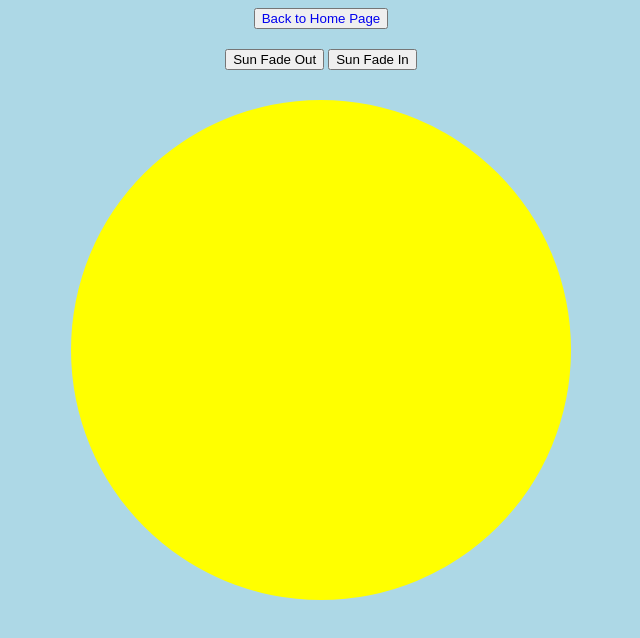
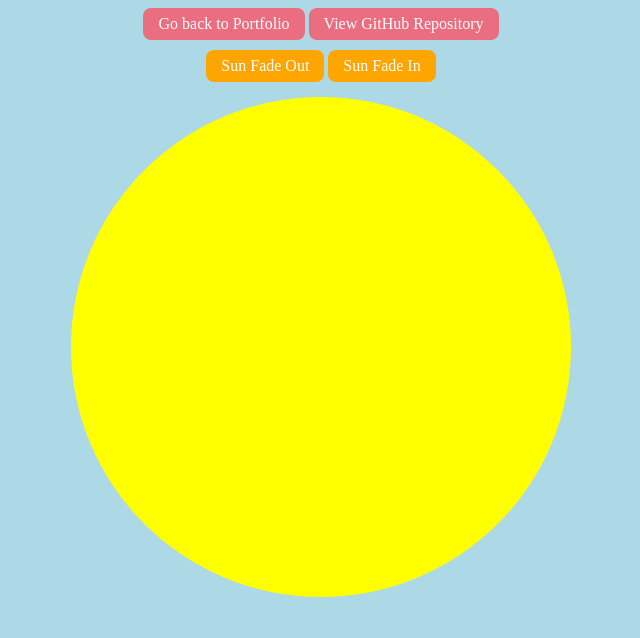
Before and after one commit to MeaghanRea/Portfolio, a website: page SunFadeInAndOut/index.html in a window 1280 px wide. Shown: the whole page, without its empty margins (319-959 px from the left). Drawn offline with nearby package versions, Linux system fonts and the light colour scheme.

Commit message:
added github link to page and edited buttons

```diff
--- a/SunFadeInAndOut/index.html
+++ b/SunFadeInAndOut/index.html
@@ -7,11 +7,15 @@
 	<script type="text/javascript" src="script.js"></script>
 </head>
 <header>
-	<button><a href="https://meaghanrea.github.io/web-developer">Back to Home Page</a></button>
+	<a href="https://meaghanrea.github.io/web-developer" class="button">Go back to Portfolio</a>
+		<!-- Wireframe link
+		<a href="#" class="button">View Wireframe</a>
+		-->
+		<a href="https://github.com/MeaghanRea/web-developer/tree/master/GeometricShapes" class="button" target="none">View GitHub Repository</a>
 </header>
 <body>
-	<button class="btn1">Sun Fade Out</button>
-	<button class="btn2">Sun Fade In</button>
+	<div class="btn1">Sun Fade Out</div>
+	<div class="btn2">Sun Fade In</div>
 
 	<div class="the-sun"></div>
 
--- a/SunFadeInAndOut/style.css
+++ b/SunFadeInAndOut/style.css
@@ -5,13 +5,37 @@ body {
 	background-color: lightblue;
 	text-align: center;
 }
-button {
-	display: inline-flex;
-	justify-content: center;
+.button {
+    background-color: #eb6e80;
+    border: none;
+    border-radius: 8px;
+    color: white;
+    padding: 7px 15px;
+    text-align: center;
+    text-decoration: none;
+    display: inline-block;
+    font-size: 16px;
+    cursor: pointer;
+    margin-left:auto;
+    margin-right:auto;
+}
+.btn1, .btn2 {
+	background-color: orange;
+    border: none;
+    border-radius: 8px;
+    color: white;
+    padding: 7px 15px;
+    text-align: center;
+    text-decoration: none;
+    display: inline-block;
+    font-size: 16px;
+    cursor: pointer;
+    margin-left:auto;
+    margin-right:auto;
 }
 header {
 	text-align: center;
-	margin-bottom: 20px;
+	margin-bottom: 10px;
 }
 .the-sun {
 	background-color: yellow;
@@ -19,5 +43,5 @@ header {
 	height: 500px;
 	border-radius: 50%;
 	margin: auto;
-	margin-top: 30px;
+	margin-top: 15px;
 }
```
